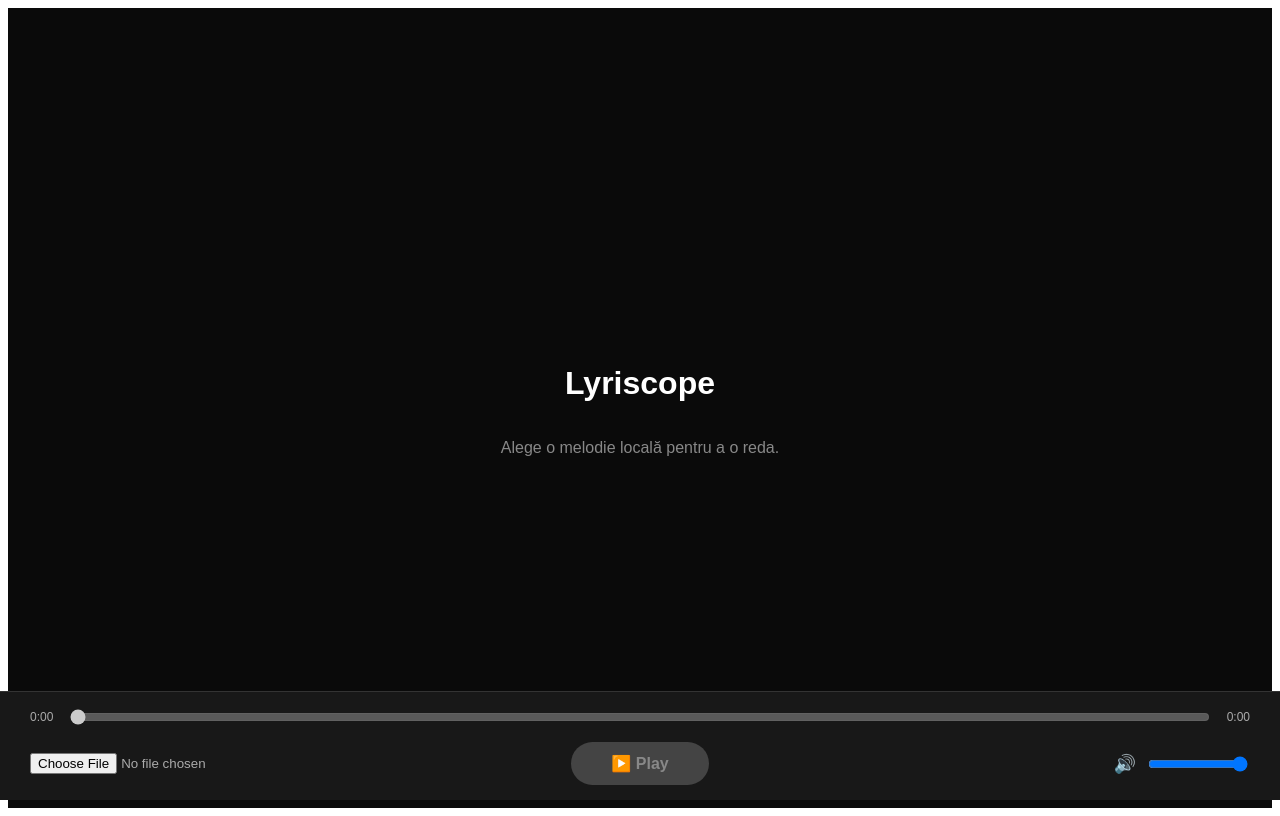
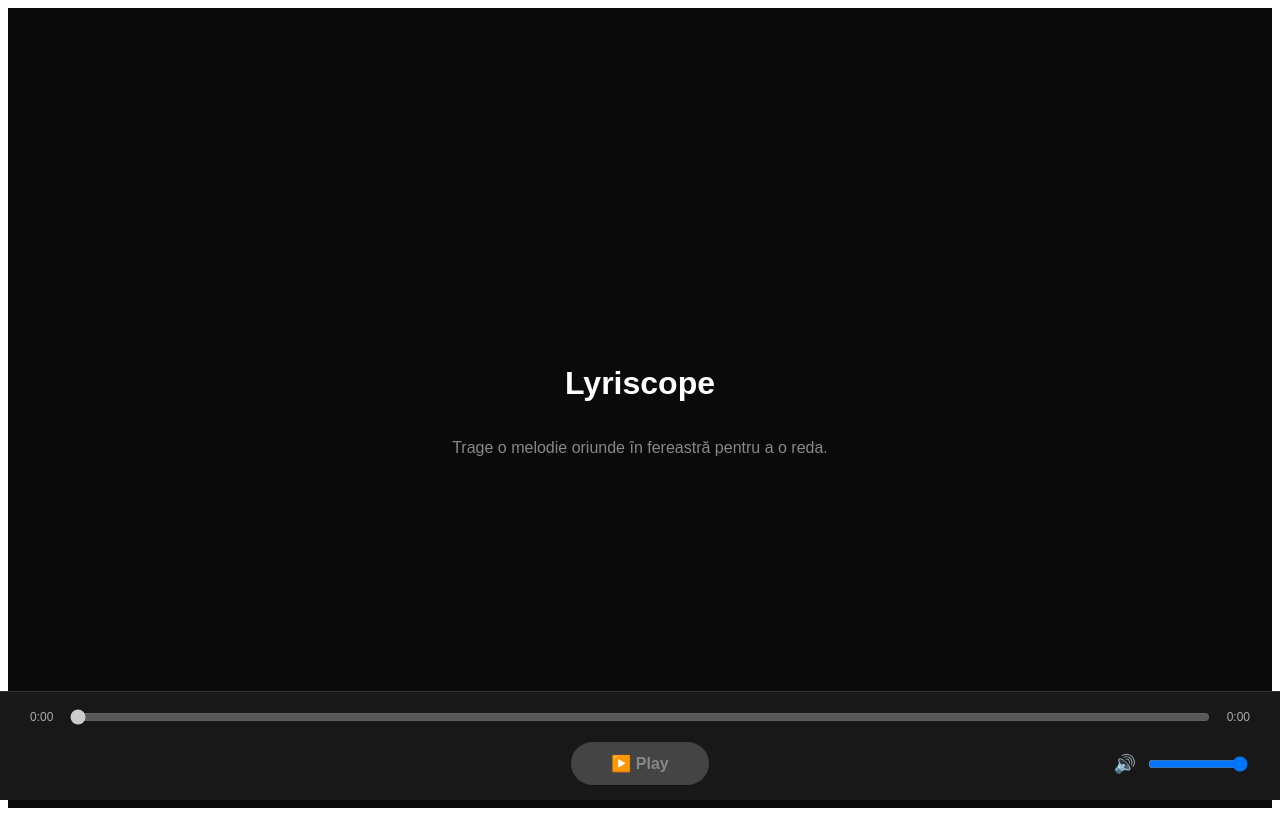
Before and after one commit to MLGP03P/lyriscope, a React (Vite) app: page / in a window 1280 px wide. Built offline with nearby package versions, Linux system fonts and the light colour scheme.

Commit message:
drag and drop v1

```diff
--- a/src/App.tsx
+++ b/src/App.tsx
@@ -1,8 +1,27 @@
 import { PlayerBar } from './components/player/PlayerBar';
+import { audioService } from './services/audio';
 
 function App() {
+  const handleDragOver = (e: React.DragEvent) => {
+    e.preventDefault();
+  }
+
+  const handleDrop = (e: React.DragEvent) => {
+    e.preventDefault();
+
+    const file = e.dataTransfer.files?.[0];
+
+    if (file) {
+      audioService.loadSong(file);
+      audioService.play();
+    }
+  };
+
   return (
-    <div style={{
+    <div
+      onDragOver={handleDragOver}
+      onDrop={handleDrop}
+      style={{
         height: '100vh',
         backgroundColor: '#0a0a0a',
         color: 'white',
@@ -10,14 +29,14 @@ function App() {
         display: 'flex',
         flexDirection: 'column',
         alignItems: 'center',
-      justifyContent: 'center'
+        justifyContent: 'center',
+        transition: 'background-color 0.3s'
     }}>
 
       <h1>Lyriscope</h1>
       <p style={{ color: '#888' }}>
-        Alege o melodie locală pentru a o reda.
+        Trage o melodie oriunde în fereastră pentru a o reda.
       </p>
-
 
       <PlayerBar />
 
--- a/src/components/player/PlayerBar.tsx
+++ b/src/components/player/PlayerBar.tsx
@@ -24,15 +24,6 @@ export function PlayerBar() {
         }
     };
 
-    const handleFileSelect = (event: React.ChangeEvent<HTMLInputElement>) => {
-        const file = event.target.files?.[0];
-
-        if (file){
-            audioService.loadSong(file);
-
-            audioService.play();
-        }
-    };
 
     const handleSeek= (event: React.ChangeEvent<HTMLInputElement>) => {
         const newTime = Number(event.target.value);
@@ -79,12 +70,7 @@ export function PlayerBar() {
 
         {/* File load */}
         <div style={{ flex: 1 }}>
-          <input
-            type="file"
-            accept="audio/*"
-            onChange={handleFileSelect}
-            style={{ color: '#aaa', width: '220px' }}
-          />
+
         </div>
 
         {/* Play/Pause */}
```
Lines whose indentation alone changed are shown as unchanged.
